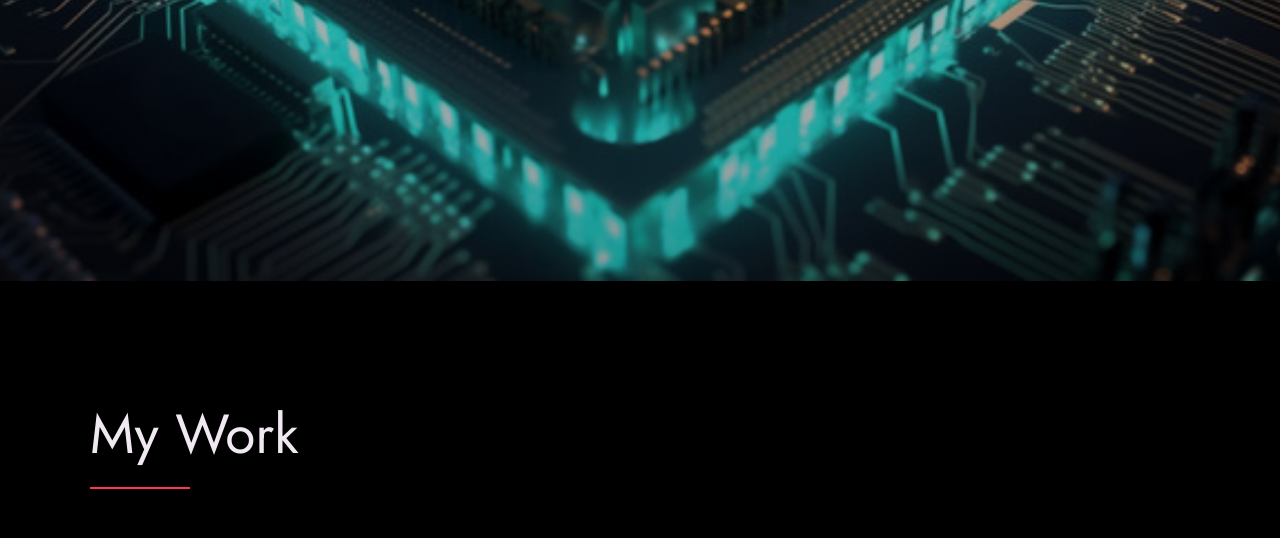
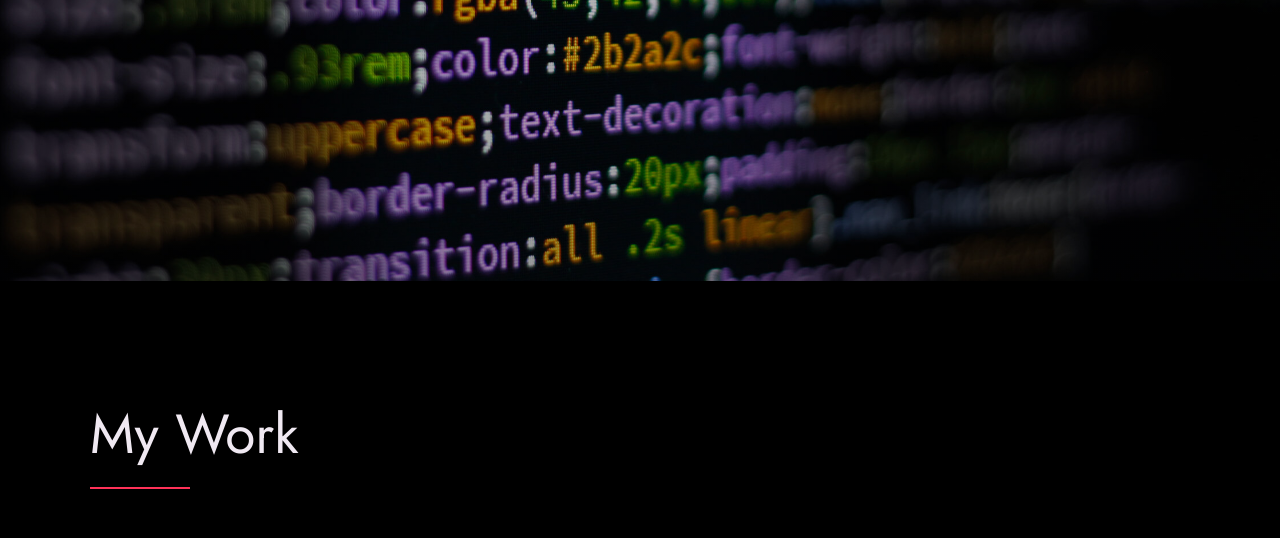
Before and after one commit to Himanshu5506/portfolio-website, a plain HTML site: page index.html in a window 1280 px wide. Shown: the part 519-1057 px from the top of the page. Drawn offline with Linux system fonts and the light colour scheme.

Commit message:
image update

```diff
--- a/style.css
+++ b/style.css
@@ -394,7 +394,7 @@ body:not(.user-is-tabbing) a:focus {
 
 .header {
     background: linear-gradient(rgba(0,0,0, .1), rgba(0,0,0, .4)),
-        url('./images/header.jpg');
+        url('./images/background.jpeg');
     height: 100vh;
     background-size: cover;
     background-position: center;
```
Also changed, not shown: images/Header.jpg (deleted), images/background.jpeg (added).
